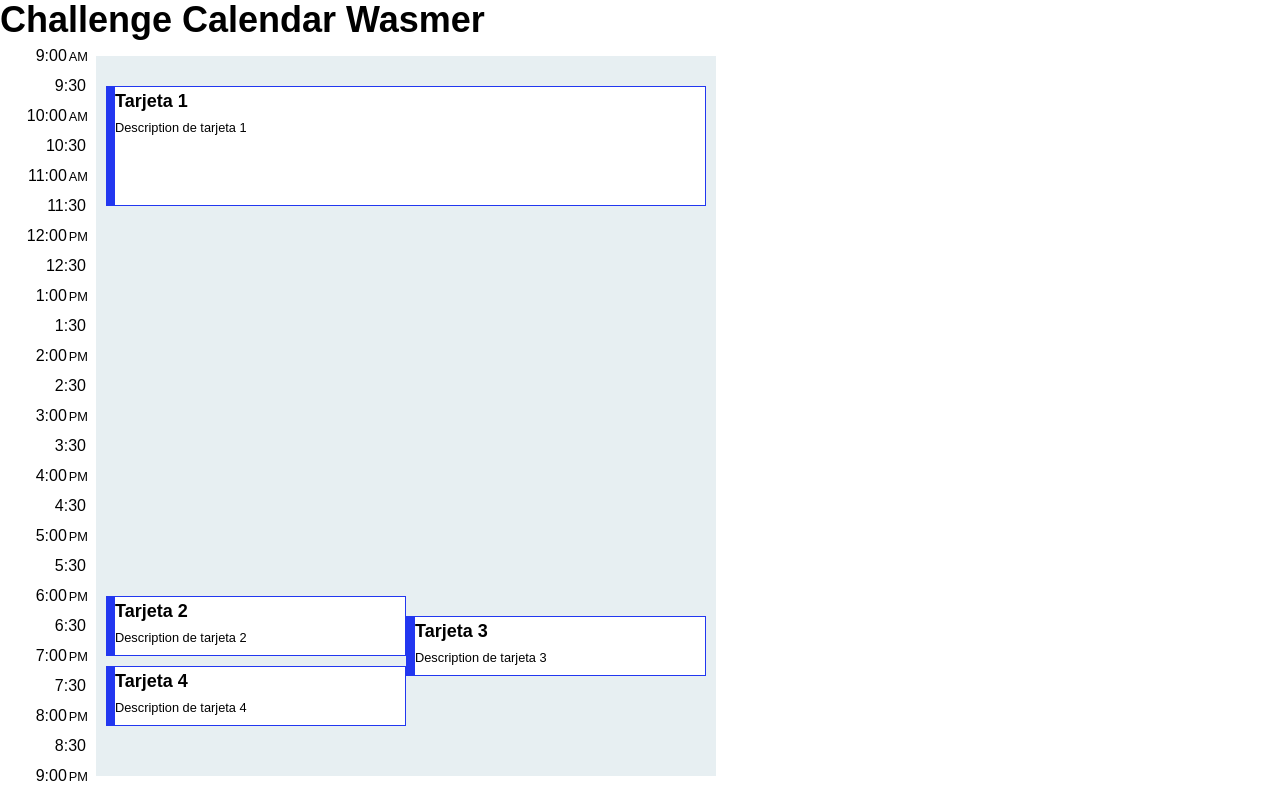
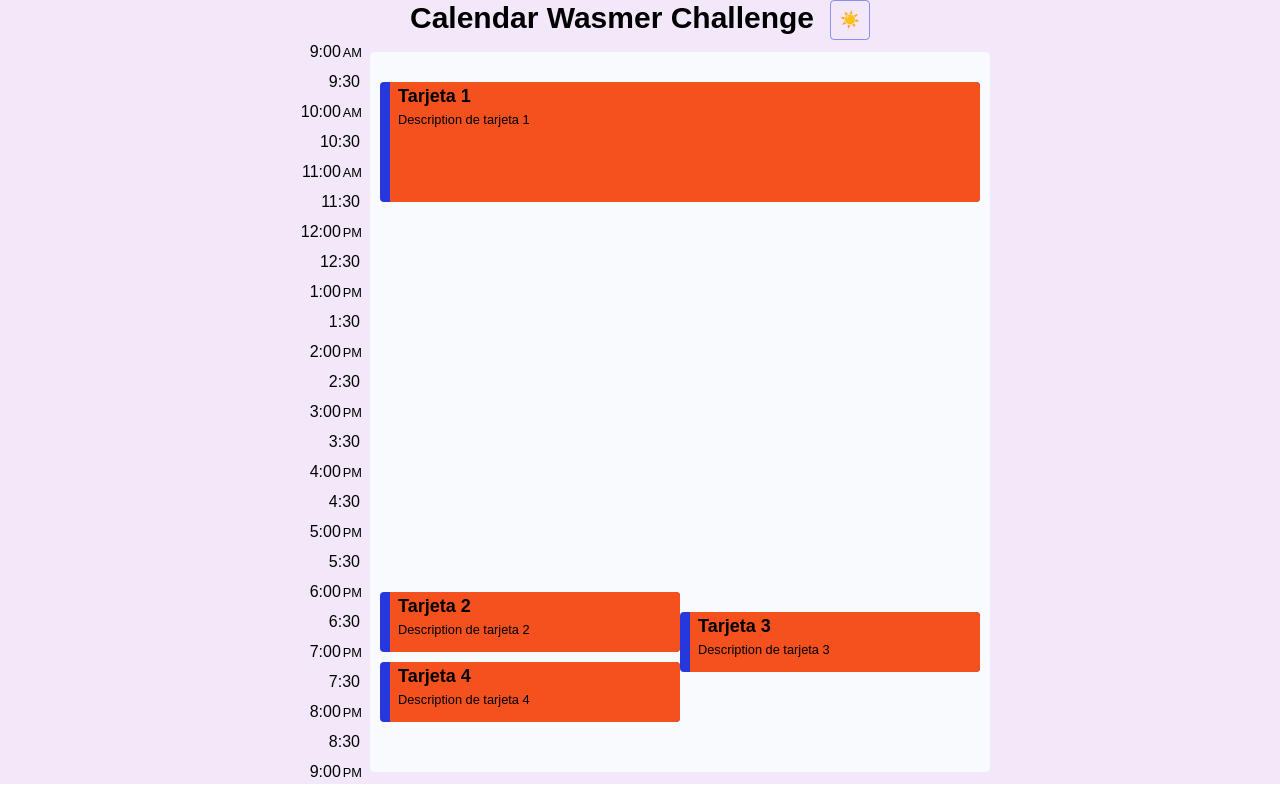
Before and after one commit to javier-ibanez-vizuete/calendar-wasmer-challenge, a React (Vite) app: page / in a window 1280 px wide. Built offline with nearby package versions, Linux system fonts and the light colour scheme.

Commit message:
feat(App): Change Validations and Add Theme Context

```diff
--- a/src/App.tsx
+++ b/src/App.tsx
@@ -1,9 +1,13 @@
+import classNames from "classnames";
 import { useCallback, useEffect, useMemo, useState } from "react";
 import { getEventsByGroups, processEventsFromGroups, sortedRawEventByStart } from "./calendar/eventUtils";
 import { Calendar } from "./components/Calendar";
 import { Event } from "./components/Event";
+import { ExerciseContainer } from "./components/ExerciseContainer";
 import { Modal } from "./components/Modal";
 import { TimeGutter } from "./components/TimeGutter";
+import { ThemeButton } from "./components/UI/ThemeButton";
+import { useTheme } from "./contexts/ThemeContext";
 import { getDataFromSessionStorage, saveDataInSessionStorage } from "./helper/storage";
 import type { ProcessedEvent, RawEvent } from "./types/events.type";
 import { areEventsValid } from "./utils/validators";
@@ -74,6 +78,7 @@ export function App() {
 
     const [showModal, setShowModal] = useState(false);
     const [modalInfo, setModalInfo] = useState<ProcessedEvent | null>(null);
+    const { theme } = useTheme();
 
     /**
      * Memoized computation of processed events.
@@ -143,23 +148,35 @@ export function App() {
         setShowModal(true);
     }, []);
 
+    const baseAppConfig = useMemo(
+        () =>
+            classNames("flex flex-col items-center", {
+                "bg-background": theme === "light",
+                "bg-background-dark": theme !== "light",
+            }),
+        [theme]
+    );
+
     return (
-        <>
-            <h1>Challenge Calendar Wasmer</h1>
+        <div className={baseAppConfig}>
+            <header className="flex gap-4">
+                <h1>Calendar Wasmer Challenge</h1>
+                <ThemeButton />
+            </header>
             <Modal
                 isOpen={showModal}
                 onClose={() => onCloseModal()}
                 title={modalInfo?.title}
                 description={modalInfo?.description}
             />
-            <div className="flex p-4">
+            <ExerciseContainer>
                 <TimeGutter />
                 <Calendar>
                     {processedEvents.map((event) => (
                         <Event key={event.id} event={event} onClick={() => onOpenModal(event)} />
                     ))}
                 </Calendar>
-            </div>
-        </>
+            </ExerciseContainer>
+        </div>
     );
 }
--- a/src/components/Calendar.tsx
+++ b/src/components/Calendar.tsx
@@ -1,4 +1,6 @@
+import classNames from "classnames";
 import { useMemo } from "react";
+import { useTheme } from "../contexts/ThemeContext";
 import type { CalendarProps } from "../types/component_props";
 import { CONTAINER_HEIGHT, CONTAINER_PADDING, CONTAINER_WIDTH } from "../utils/constants";
 
@@ -16,7 +18,16 @@ import { CONTAINER_HEIGHT, CONTAINER_PADDING, CONTAINER_WIDTH } from "../utils/c
  * @returns {JSX.Element} The structural section element wrapping the calendar content.
  */
 export function Calendar({ children }: CalendarProps) {
-    const baseCalendarConfig = `relative bg-background overflow-hidden`;
+    const { theme } = useTheme();
+
+    const baseCalendarConfig = useMemo(
+        () =>
+            classNames("relative overflow-hidden rounded-sm", {
+                "bg-accent-background": theme === "light",
+                "bg-accent-background-dark": theme !== "light",
+            }),
+        [theme]
+    );
     const styleCalendarConfig = useMemo(
         () => ({
             width: `${CONTAINER_WIDTH}px`,
--- a/src/components/Event.tsx
+++ b/src/components/Event.tsx
@@ -1,23 +1,11 @@
+import classNames from "classnames";
 import { useMemo } from "react";
+import { useTheme } from "../contexts/ThemeContext";
 import type { EventProps } from "../types/component_props";
 import { MAX_EVENT_WIDTH } from "../utils/constants";
 
-/**
- * Renders a single event item within the calendar grid.
- *
- * This component calculates the exact visual position and dimensions of the event
- * based on its start time, duration, and collision group data. It uses absolute
- * positioning to place the event in the correct time slot and column, ensuring
- * it shares width proportionally if it overlaps with other events.
- *
- * @component
- * @param {EventProps} props - The component properties.
- * @param {ProcessedEvent} props.event - The processed event data containing start/end times and layout coordinates.
- * @returns {JSX.Element} An article element representing the visual event block.
- */
 export function Event({ event, onClick }: EventProps) {
-    const baseEventConfig =
-        "absolute overflow-hidden bg-accent-background pl-2 flex border-1 border-accent-background";
+    const { theme } = useTheme();
     const styleEventConfig = useMemo(
         () => ({
             top: `${event?.start}px`,
@@ -28,9 +16,30 @@ export function Event({ event, onClick }: EventProps) {
         [event]
     );
 
+    const baseEventContainerConfig = useMemo(
+        () =>
+            classNames(
+                "absolute overflow-hidden pl-2.5 flex border-accent-background rounded-sm cursor-pointer",
+                {
+                    "bg-primary": theme === "light",
+                    "bg-primary-dark": theme !== "light",
+                }
+            ),
+        [theme]
+    );
+
+    const baseEventContentConfig = useMemo(
+        () =>
+            classNames("flex flex-col flex-1 pl-2", {
+                "bg-secondary": theme === "light",
+                "bg-secondary-dark text-white": theme !== "light",
+            }),
+        [theme]
+    );
+
     return (
-        <article className={baseEventConfig} style={styleEventConfig} onClick={onClick}>
-            <div className="flex-1 bg-white">
+        <article className={baseEventContainerConfig} style={styleEventConfig} onClick={onClick}>
+            <div className={baseEventContentConfig}>
                 <h5>{event.title}</h5>
                 <small>{event.description}</small>
             </div>
--- /dev/null
+++ b/src/components/ExerciseContainer.tsx
@@ -0,0 +1,22 @@
+import classNames from "classnames";
+import { useMemo, type ReactNode } from "react";
+import { useTheme } from "../contexts/ThemeContext";
+
+type ExerciseContainerProps = {
+    children: ReactNode;
+};
+
+export function ExerciseContainer({ children }: ExerciseContainerProps) {
+    const { theme } = useTheme();
+
+    const baseExerciseContainerConfig = useMemo(
+        () =>
+            classNames("flex p-3 rounded-md", {
+                "bg-background": theme === "light",
+                "bg-background-dark": theme !== "light",
+            }),
+        [theme]
+    );
+
+    return <main className={baseExerciseContainerConfig}>{children}</main>;
+}
--- a/src/components/Modal.tsx
+++ b/src/components/Modal.tsx
@@ -1,3 +1,7 @@
+import classNames from "classnames";
+import { useMemo } from "react";
+import { useTheme } from "../contexts/ThemeContext";
+
 type ModalProps = {
     isOpen: boolean;
     onClose: () => void;
@@ -6,20 +10,39 @@ type ModalProps = {
 };
 
 export function Modal({
-    isOpen = true,
+    isOpen = false,
     onClose,
     title = "Event Title",
     description = "Event description",
 }: ModalProps) {
+    const { theme } = useTheme();
+
+    const baseModalContainerConfig = useMemo(
+        () =>
+            classNames("bg-primary pl-4 relative z-50 rounded-md shadow-xl overflow-hidden", {
+                "bg-primary": theme === "light",
+                "bg-primary-dark": theme !== "light",
+            }),
+        [theme]
+    );
+
+    const baseModalContentConfig = useMemo(
+        () =>
+            classNames("flex flex-col items-center justify-center w-80 h-60", {
+                "bg-secondary": theme === "light",
+                "bg-secondary-dark text-white": theme !== "light",
+            }),
+        [theme]
+    );
+
     if (!isOpen) return null;
     return (
         <div className="flex justify-center items-center fixed inset-0 z-40">
             <div className="backdrop-blur-xs fixed inset-0" />
-            <div className="bg-accent-background pl-8 realtive z-50">
-                <div className="bg-white flex">
-                    <div className="flex flex-col relative items-center justify-center min-w-80 min-h-80">
+            <div className={baseModalContainerConfig}>
+                <div className={baseModalContentConfig}>
                     <button
-                            className="absolute top-4 right-4 text-2xl hover:scale-125 transition-all ease-in-out duration-300"
+                        className="absolute text-red-700 hover:text-red-800 top-4 right-4 text-2xl hover:scale-125 transition-all ease-in-out duration-500"
                         onClick={onClose}
                     >
                         X
@@ -29,6 +52,5 @@ export function Modal({
                 </div>
             </div>
         </div>
-        </div>
     );
 }
--- /dev/null
+++ b/src/components/UI/ThemeButton.tsx
@@ -0,0 +1,42 @@
+import classNames from "classnames";
+import { useCallback, useMemo } from "react";
+import { useTheme } from "../../contexts/ThemeContext";
+
+const SUN_ICON = "☀️";
+const MOON_ICON = "🌙";
+
+export function ThemeButton() {
+    const { theme, onToggleTheme } = useTheme();
+
+    const handleClick = useCallback(() => {
+        onToggleTheme?.();
+    }, []);
+
+    const baseThemeButtonConfig =
+        "flex justify-center items-center border-1 border-primary/50 p-2 px-3 w-10 h-10 rounded-sm transition-all duration-500 ease-in-out relative";
+
+    const baseSunIconConfig = useMemo(
+        () =>
+            classNames("absolute transition-all duration-300 ease-in-out", {
+                "opacity-100": theme === "light",
+                "opacity-0": theme !== "light",
+            }),
+        [theme]
+    );
+
+    const baseMoonIconConfig = useMemo(
+        () =>
+            classNames("absolute transition-all duration-300 ease-in-out", {
+                "opacity-0": theme === "light",
+                "opacity-100": theme !== "light",
+            }),
+        [theme]
+    );
+
+    return (
+        <button onClick={handleClick} className={baseThemeButtonConfig}>
+            <span className={baseSunIconConfig}>{SUN_ICON}</span>
+            <span className={baseMoonIconConfig}>{MOON_ICON}</span>
+        </button>
+    );
+}
--- /dev/null
+++ b/src/contexts/ThemeContext.tsx
@@ -0,0 +1,46 @@
+import { createContext, useCallback, useContext, useEffect, useMemo, useState, type ReactNode } from "react";
+import { getDataFromSessionStorage, saveDataInSessionStorage } from "../helper/storage";
+
+type Theme = "light" | "dark";
+
+type ThemeContextProps = {
+    children: ReactNode;
+};
+
+export type ThemeContextValue = {
+    theme: Theme;
+    onToggleTheme: () => void;
+};
+
+export const ThemeContext = createContext<ThemeContextValue | null>(null);
+
+export const ThemeProvider = ({ children }: ThemeContextProps) => {
+    const [theme, setTheme] = useState<Theme>("light");
+
+    const onToggleTheme = useCallback(() => {
+        setTheme((prevValue) => {
+            const newThemeValue = prevValue === "light" ? "dark" : "light";
+            saveDataInSessionStorage("theme", newThemeValue);
+            return newThemeValue;
+        });
+    }, [theme]);
+
+    useEffect(() => {
+        const themeFromStorage = getDataFromSessionStorage("theme");
+        if (themeFromStorage) setTheme(themeFromStorage as Theme);
+    }, [theme]);
+
+    const valueContext = useMemo<ThemeContextValue>(() => ({ theme, onToggleTheme }), [theme, onToggleTheme]);
+
+    return <ThemeContext value={valueContext}>{children}</ThemeContext>;
+};
+
+export const useTheme = (): ThemeContextValue => {
+    const context = useContext(ThemeContext);
+
+    if (!context) {
+        throw new Error("useTheme must be used within a ThemeProvider");
+    }
+
+    return context;
+};
--- a/src/index.css
+++ b/src/index.css
@@ -7,8 +7,17 @@ body {
 }
 
 @theme {
-    --color-background: #e7eff2;
-    --color-accent-background: #2237f0;
+    --color-background: #f2e8fa;
+    --color-background-dark: #bab2c0;
+
+    --color-accent-background: #f8fafd;
+    --color-accent-background-dark: #565656;
+
+    --color-primary: #2638dd;
+    --color-primary-dark: #0d134c;
+
+    --color-secondary: #f4511e;
+    --color-secondary-dark: #e3683e;
 }
 
 @layer base {
@@ -17,7 +26,7 @@ body {
     }
 
     h1 {
-        @apply text-4xl font-extrabold;
+        @apply text-3xl font-extrabold;
     }
 
     h2 {
--- a/src/main.tsx
+++ b/src/main.tsx
@@ -1,10 +1,13 @@
-import { StrictMode } from 'react'
-import { createRoot } from 'react-dom/client'
-import './index.css'
-import {App} from './App.tsx'
+import { StrictMode } from "react";
+import { createRoot } from "react-dom/client";
+import { App } from "./App.tsx";
+import { ThemeProvider } from "./contexts/ThemeContext.tsx";
+import "./index.css";
 
-createRoot(document.getElementById('root')!).render(
-  <StrictMode>
-    <App />
-  </StrictMode>,
-)
+createRoot(document.getElementById("root")!).render(
+    <StrictMode>
+        <ThemeProvider>
+            <App />
+        </ThemeProvider>
+    </StrictMode>
+);
```
Also changed, not shown: src/utils/validators.ts (+5 -7 lines). Lines whose indentation alone changed are shown as unchanged.
